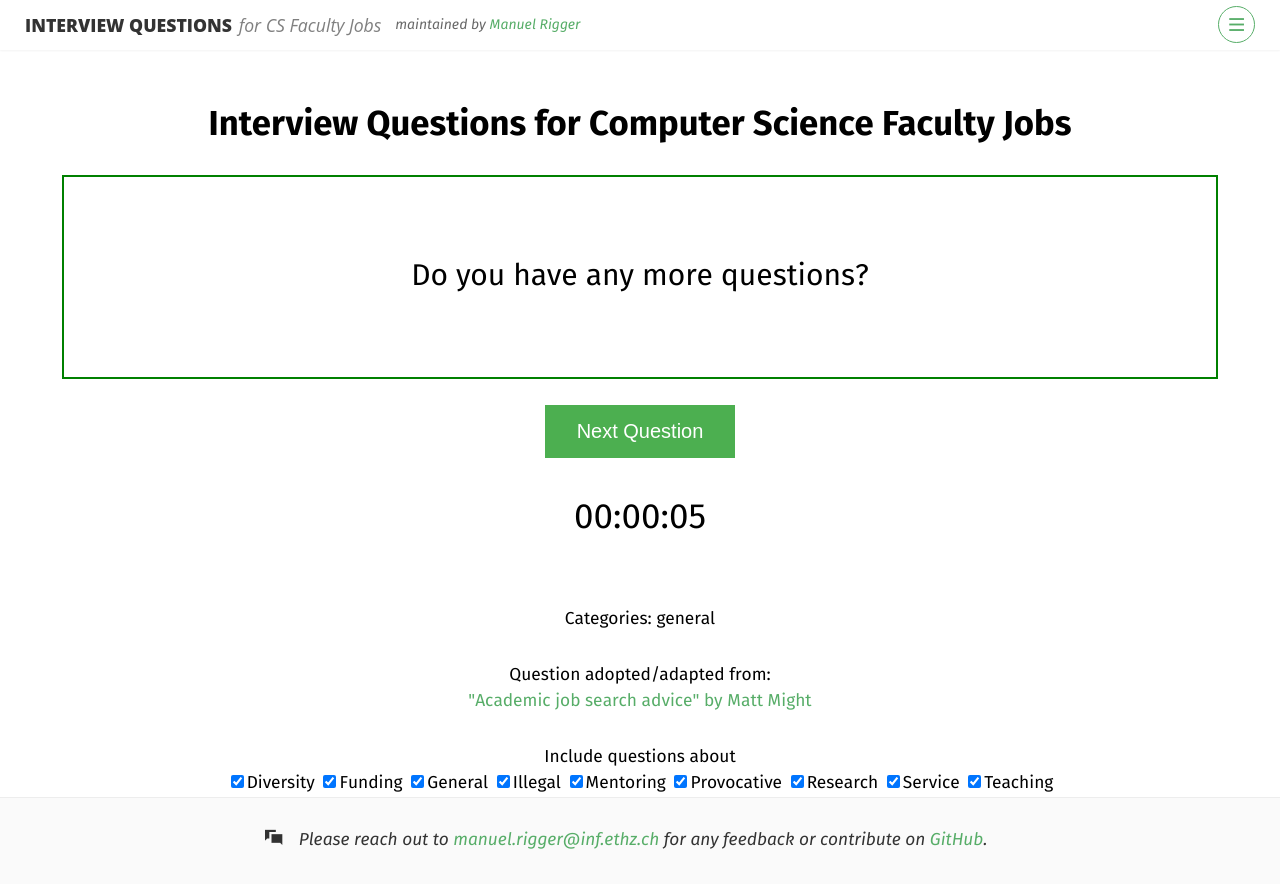
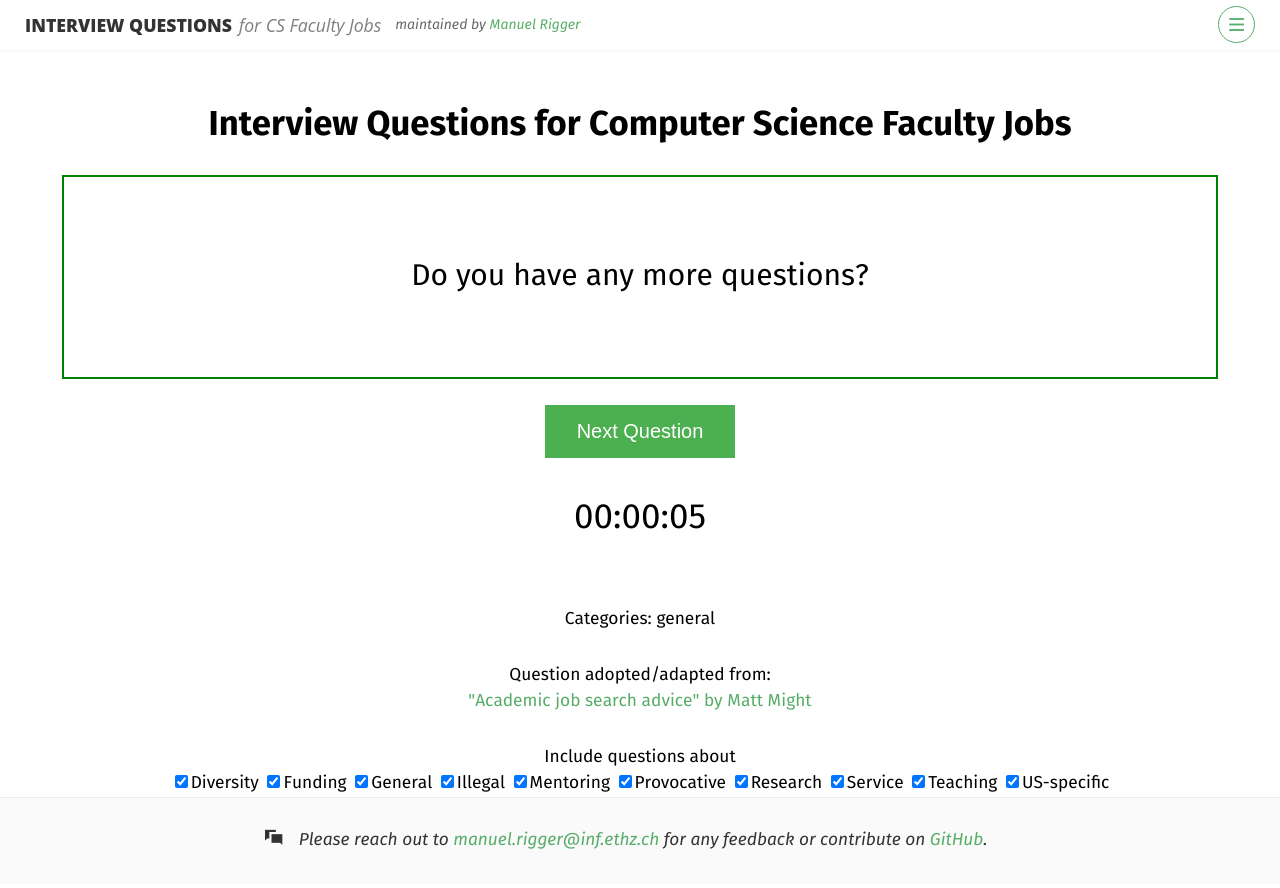
Before and after one commit to csfaculty/csfaculty.github.io, a Jekyll site: the page built from index.html, in a window 1280 px wide and 944 px high. Shown: the top 888 px of the window. Built offline with Jekyll 4.4.1, drawn with Linux system fonts in a browser that asks for light colours; some web fonts are replaced.

Commit message:
Include US-specific questions

```diff
--- a/index.html
+++ b/index.html
@@ -30,6 +30,7 @@
 		<input type="checkbox" id="research" value="1" onclick="checkboxToggle('research')" Checked>Research
 		<input type="checkbox" id="service" value="1" onclick="checkboxToggle('service')" Checked>Service
 		<input type="checkbox" id="teaching" value="1" onclick="checkboxToggle('teaching')" Checked>Teaching
+		<input type="checkbox" id="us-specific" value="1" onclick="checkboxToggle('us-specific')" Checked>US-specific
 	</div>
 
 </center>
@@ -110,11 +111,19 @@
 				"categories" : ["general"]
 			}, {
 				"question" : "What are your funding plans?",
-			// TODO: include region-specific question Which specific NSF programs will you submit to?
-			// What other funding agencies can you submit to besides NSF?
-			// What will be the topic of your first grant proposal?
-			// When will you first apply for the CAREER Award?
 				"categories" : ["funding"]
+			}, {
+				"question" : "What other funding agencies can you submit to besides NSF?",
+				"categories" : ["funding", "us-specific"]
+			}, {
+				"question" : "What will be the topic of your first grant proposal?",
+				"categories" : ["funding"]
+			}, {
+				"question" : "Which specific NSF programs will you submit to?",
+				"categories" : ["funding", "us-specific"]
+			}, {
+				"question" : "When will you first apply for the CAREER Award?",
+				"categories" : ["funding", "us-specific"]
 			}, {
 				"question" : "Who will you write your first grant proposal with?",
 				"categories" : ["funding"]
@@ -224,7 +233,10 @@
 				"note" : "While this question is illegal in many countries, it might still be asked in one way or the other",
 				"categories" : ["general", "illegal"]
 			},
-			// What will your CAREER award be about?
+			{
+				"question" : "What will your CAREER award be about?",
+				"categories" : ["funding", "us-specific"]
+			},
 			{
 				"question" : "What will your first student's Ph.D. topic be (in general)? How many students do you plan to have?",
 				"categories" : ["research", "mentoring"]
@@ -236,8 +248,10 @@
 				"categories" : ["general", "research", "teaching", "service"]
 			}, {
 				"question" : "What sort of research will you be doing in the future?",
-			// Where do you get most of your funding? NSF? Other government agencies? Corporate funding?
 				"categories" : ["research"]
+			}, {
+				"question" : "Where do you get most of your funding? NSF? Other government agencies? Corporate funding?",
+				"categories" : ["funding", "us-specific"]
 			}, {
 				"question" : "Where do you get most of your funding?",
 				"categories" : ["funding"]
```
